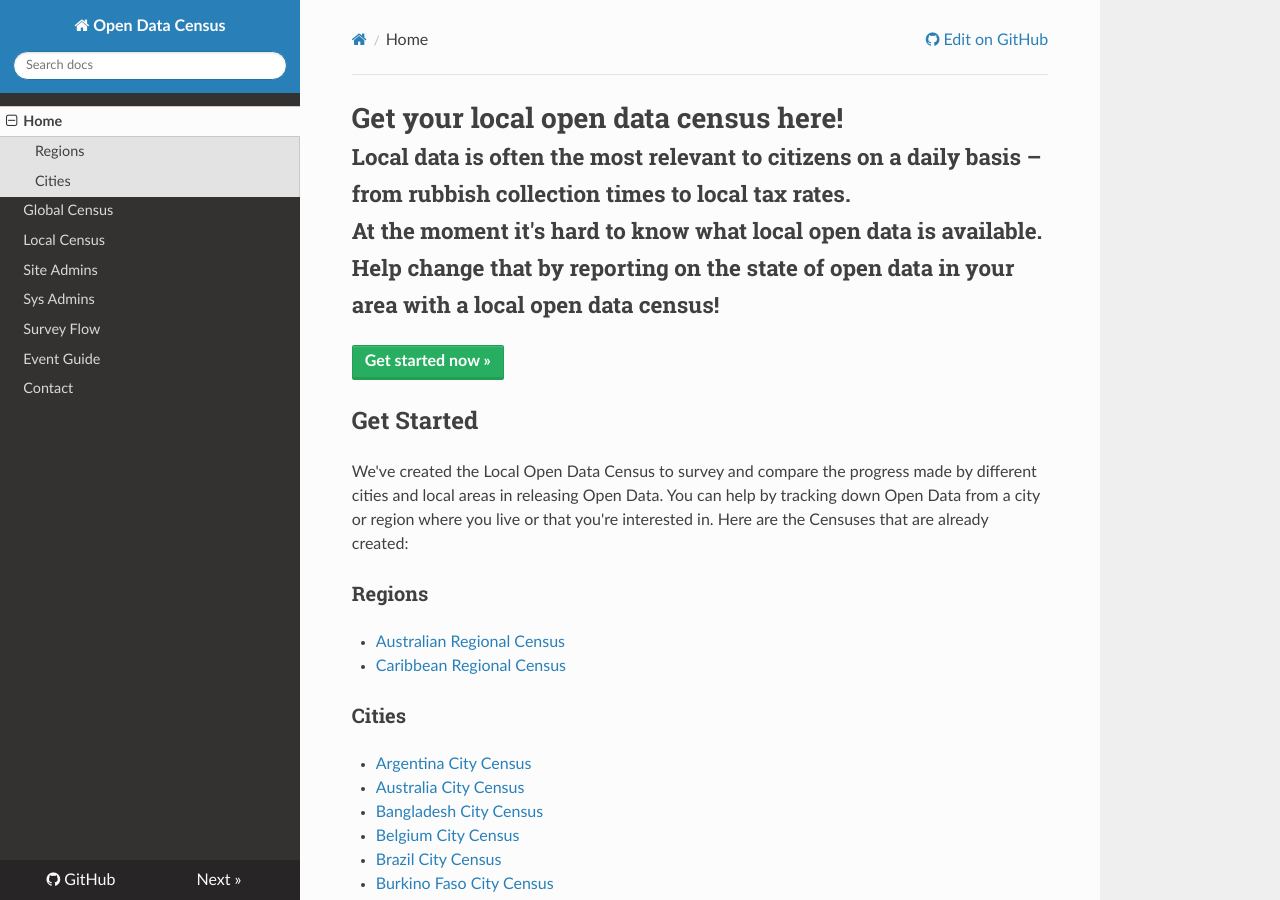
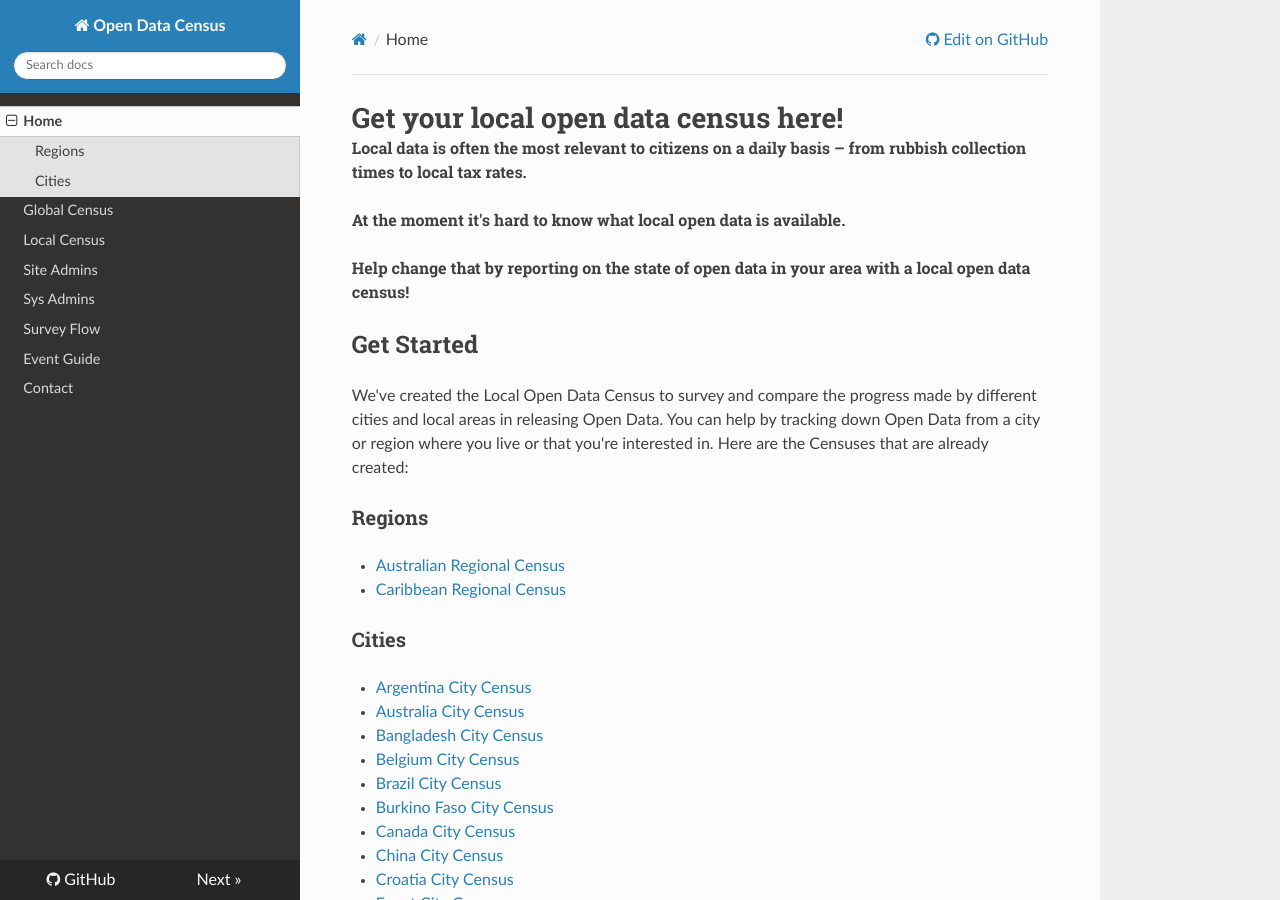
Before and after one commit to okfn/opendatasurvey, an MkDocs documentation site: the page built from docs/index.md, in a window 1280 px wide and 900 px high. Built offline with MkDocs 1.6.1, drawn with Linux system fonts in a browser that asks for light colours; nearby versions of some CDN libraries; old or Windows-style settings are respelled for this version of MkDocs.

Commit message:
[#758] Remove some unecessary markup

```diff
--- a/docs/index.md
+++ b/docs/index.md
@@ -1,26 +1,12 @@
----
-layout: default
-title: Open Data Census – Meta
-notitle: true
----
 
-<div class="hero-unit">
-  <h1>
-    Get your local open data census here!
-    <br />
-    <small>
-      Local data is often the most relevant to citizens on a daily basis – from rubbish collection times to local tax rates.
-      <br />
-      At the moment it's hard to know what local open data is available.
-      <br />
-      Help change that by reporting on the state of open data in your area with a <strong>local open data census</strong>!
-    </small>
-  </h1>
-
-  <p style="margin-top: 20px;">
-    <a class="btn btn-large btn-primary" href="#get-started" style="font-weight: bold;">Get started now &raquo;</a>
-  </p>
-</div>
+<h1>
+  Get your local open data census here!
+  <small>
+    <p>Local data is often the most relevant to citizens on a daily basis – from rubbish collection times to local tax rates.</p>
+    <p>At the moment it's hard to know what local open data is available.</p>
+    <p>Help change that by reporting on the state of open data in your area with a <strong>local open data census</strong>!</p>
+  </small>
+</h1>
 
 ## Get Started
 
```
